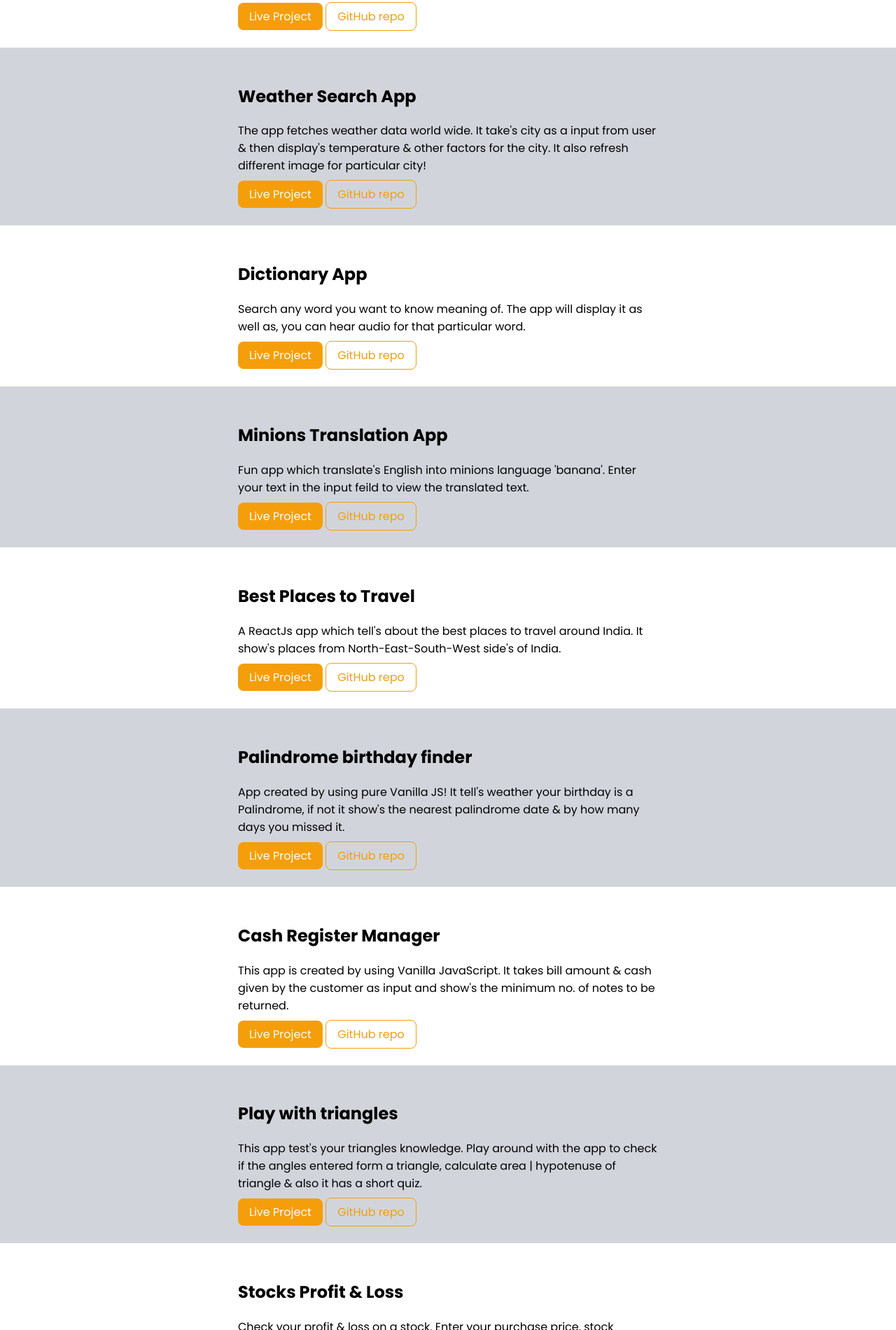
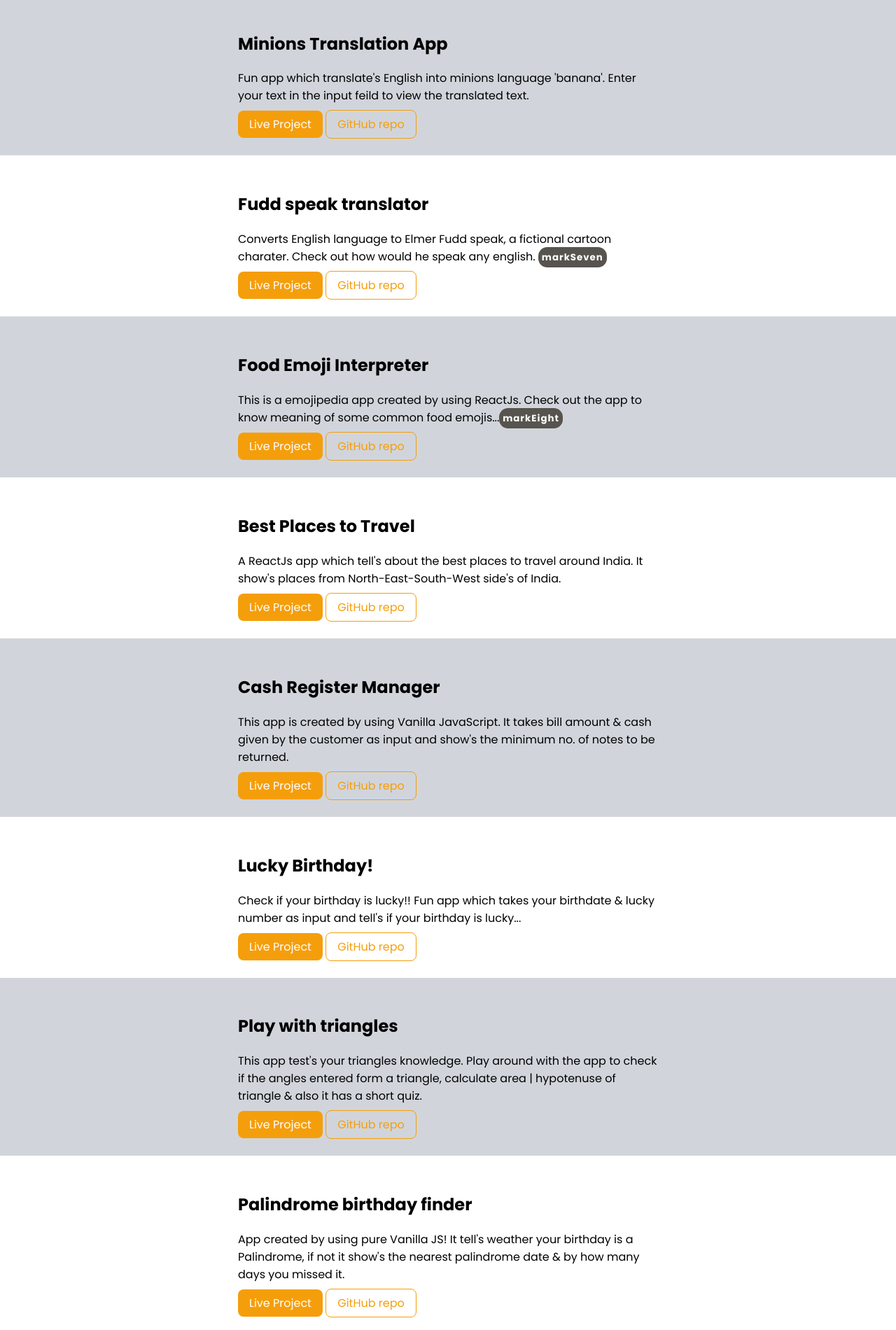
Before and after one commit to adidoshi/portfolio, a plain HTML site: page projects.html in a window 1280 px wide. Shown: the part 900-2800 px from the top of the page at 70% size. Drawn offline with nearby package versions, Linux system fonts and the light colour scheme.

Commit message:
docs: details reupload

```diff
--- a/projects.html
+++ b/projects.html
@@ -1,15 +1,19 @@
 <!DOCTYPE html>
 <html lang="en">
   <head>
-    <meta charset="UTF-8">
-    <meta http-equiv="X-UA-Compatible" content="IE=edge">
-    <meta name="viewport" content="width=device-width, initial-scale=1.0">
-    <link rel="stylesheet" href="style.css">
+    <meta charset="UTF-8" />
+    <meta http-equiv="X-UA-Compatible" content="IE=edge" />
+    <meta name="viewport" content="width=device-width, initial-scale=1.0" />
+    <link rel="stylesheet" href="style.css" />
     <link
       rel="stylesheet"
       href="https://cdn.jsdelivr.net/gh/devicons/devicon@v2.12.0/devicon.min.css"
     />
-    <link rel="shortcut icon" type="image/png" href="icon-project-management-96.png">
+    <link
+      rel="shortcut icon"
+      type="image/png"
+      href="icon-project-management-96.png"
+    />
     <title>Projects | Aditya Doshi</title>
   </head>
   <body>
@@ -20,7 +24,7 @@
           <a class="link1" href="index.html">Home</a>
         </li>
         <li class="list-item-inline">
-            <a class="link1  link-active" href="projects.html">Projects</a>
+          <a class="link1 link-active" href="projects.html">Projects</a>
         </li>
         <li class="list-item-inline">
           <a class="link1" href="blogs.html">Blogs</a>
@@ -34,12 +38,249 @@
 
     <section class="section ow">
       <div class="container container-center">
-          <h1>To Do Notes</h1>
+        <h1>doYouKnowMe Quiz</h1>
         <p>
-            This is a full stack app created on react as frontend & nodejs, expressJs as backend & mongodb as database. Complete user authentication with JWT auth token. CRUD operations functionality in the application to create, edit, delete, & fetch notes. Profile edit for the user. Search bar & markdown functionality also achieved.
+          CLI app made by using Node.js & replit as an IDE. Fun quiz to check
+          how well do you know about me!
         </p>
-          <a class="link link-primary" href="https://splashtodonotes.netlify.app" target="_blank">Live Project</a>
-          <a class="link link-secondary" href="https://github.com/adidoshi/todo-list_frontend" target="_blank">GitHub repo</a>
+        <a
+          class="link link-primary"
+          href="https://replit.com/@adidoshi/doYouKnowAboutMe?embed=1&output=1"
+          target="_blank"
+          >Live project</a
+        >
+        <a
+          class="link link-secondary"
+          href="https://github.com/adidoshi/doYouKnowMeQuiz"
+          target="_blank"
+          >GitHub repo</a
+        >
+      </div>
+    </section>
+
+    <section class="section">
+      <div class="container container-center">
+        <h1>Cricket Quiz</h1>
+        <p>
+          NodeJs CLI app to play cricket quiz!! Do check out, app includes
+          challenges for each level. Tackle them, to achieve high score.
+        </p>
+        <a
+          class="link link-primary"
+          href="https://replit.com/@adidoshi/cricketQuiz?embed=1&output=1"
+          target="_blank"
+          >Live Project</a
+        >
+        <a
+          class="link link-secondary"
+          href="https://github.com/adidoshi/cricket-Quiz"
+          target="_blank"
+          >GitHub repo</a
+        >
+      </div>
+    </section>
+
+    <section class="section ow">
+      <div class="container container-center">
+        <h1>Minions Translation App</h1>
+        <p>
+          Fun app which translate's English into minions language 'banana'.
+          Enter your text in the input feild to view the translated text.
+        </p>
+        <a
+          class="link link-primary"
+          href="https://minionspeak-translator.netlify.app/"
+          target="_blank"
+          >Live Project</a
+        >
+        <a
+          class="link link-secondary"
+          href="https://github.com/adidoshi/minions-translator"
+          target="_blank"
+          >GitHub repo</a
+        >
+      </div>
+    </section>
+
+    <section class="section">
+      <div class="container container-center">
+        <h1>Fudd speak translator</h1>
+        <p>
+          Converts English language to Elmer Fudd speak, a fictional cartoon
+          charater. Check out how would he speak any english.
+          <small class="extra">markSeven</small>
+        </p>
+        <a
+          class="link link-primary"
+          href="https://fudd-speak.netlify.app/"
+          target="_blank"
+          >Live Project</a
+        >
+        <a
+          class="link link-secondary"
+          href="https://github.com/adidoshi/fudd-speak-translator"
+          target="_blank"
+          >GitHub repo</a
+        >
+      </div>
+    </section>
+
+    <section class="section ow">
+      <div class="container container-center">
+        <h1>Food Emoji Interpreter</h1>
+        <p>
+          This is a emojipedia app created by using ReactJs. Check out the app
+          to know meaning of some common food emojis...<small class="extra"
+            >markEight</small
+          >
+        </p>
+        <a
+          class="link link-primary"
+          href="https://uyblv.csb.app/"
+          target="_blank"
+          >Live Project</a
+        >
+        <a
+          class="link link-secondary"
+          href="https://github.com/adidoshi/food-emoji-Interpreter"
+          target="_blank"
+          >GitHub repo</a
+        >
+      </div>
+    </section>
+
+    <section class="section">
+      <div class="container container-center">
+        <h1>Best Places to Travel</h1>
+        <p>
+          A ReactJs app which tell's about the best places to travel around
+          India. It show's places from North-East-South-West side's of India.
+        </p>
+        <a
+          class="link link-primary"
+          href="https://if29i.csb.app/"
+          target="_blank"
+          >Live Project</a
+        >
+        <a
+          class="link link-secondary"
+          href="https://github.com/adidoshi/travel-places"
+          target="_blank"
+          >GitHub repo</a
+        >
+      </div>
+    </section>
+
+    <section class="section ow">
+      <div class="container container-center">
+        <h1>Cash Register Manager</h1>
+        <p>
+          This app is created by using Vanilla JavaScript. It takes bill amount
+          & cash given by the customer as input and show's the minimum no. of
+          notes to be returned.
+        </p>
+        <a
+          class="link link-primary"
+          href="https://cash-register-check.netlify.app/"
+          target="_blank"
+          >Live Project</a
+        >
+        <a
+          class="link link-secondary"
+          href="https://github.com/adidoshi/cash-register"
+          target="_blank"
+          >GitHub repo</a
+        >
+      </div>
+    </section>
+
+    <section class="section">
+      <div class="container container-center">
+        <h1>Lucky Birthday!</h1>
+        <p>
+          Check if your birthday is lucky!! Fun app which takes your birthdate &
+          lucky number as input and tell's if your birthday is lucky...
+        </p>
+        <a
+          class="link link-primary"
+          href="https://lucky-birth-day.netlify.app/"
+          target="_blank"
+          >Live Project</a
+        >
+        <a
+          class="link link-secondary"
+          href="https://github.com/adidoshi/isYourBirthdayLucky"
+          target="_blank"
+          >GitHub repo</a
+        >
+      </div>
+    </section>
+
+    <section class="section ow">
+      <div class="container container-center">
+        <h1>Play with triangles</h1>
+        <p>
+          This app test's your triangles knowledge. Play around with the app to
+          check if the angles entered form a triangle, calculate area |
+          hypotenuse of triangle & also it has a short quiz.
+        </p>
+        <a
+          class="link link-primary"
+          href="https://triangles-knowledge.netlify.app/"
+          target="_blank"
+          >Live Project</a
+        >
+        <a
+          class="link link-secondary"
+          href="https://github.com/adidoshi/Fun-with-triangles"
+          target="_blank"
+          >GitHub repo</a
+        >
+      </div>
+    </section>
+
+    <section class="section">
+      <div class="container container-center">
+        <h1>Palindrome birthday finder</h1>
+        <p>
+          App created by using pure Vanilla JS! It tell's weather your birthday
+          is a Palindrome, if not it show's the nearest palindrome date & by how
+          many days you missed it.
+        </p>
+        <a
+          class="link link-primary"
+          href="https://palindrome-birthday-finder.netlify.app/"
+          target="_blank"
+          >Live Project</a
+        >
+        <a
+          class="link link-secondary"
+          href="https://github.com/adidoshi/palindrome-birthday"
+          target="_blank"
+          >GitHub repo</a
+        >
+      </div>
+    </section>
+
+    <section class="section ow">
+      <div class="container container-center">
+        <h1>Stocks Profit & Loss</h1>
+        <p>
+          Check your profit & loss on a stock. Enter your purchase price, stock
+          quantity & current price of the stock to check your net P&L.
+        </p>
+        <a
+          class="link link-primary"
+          href="https://stocks-profit-loss-calculator.netlify.app/"
+          target="_blank"
+          >Live Project</a
+        >
+        <a
+          class="link link-secondary"
+          href="https://github.com/adidoshi/stock-profitLoss"
+          target="_blank"
+          >GitHub repo</a
+        >
       </div>
     </section>
 
@@ -47,10 +288,21 @@
       <div class="container container-center">
         <h1>Food Recipe Search</h1>
         <p>
-            Recipe search by ingredients & dish name! The app display's the data of food-recipes. It is a fully responsive web-app.
+          Recipe search by ingredients & dish name! The app display's the data
+          of food-recipes. It is a fully responsive web-app.
         </p>
-          <a class="link link-primary" href="https://foodrecipebyitems.netlify.app/" target="_blank">Live Project</a>
-          <a class="link link-secondary" href="https://github.com/adidoshi/Recipe-search" target="_blank">GitHub repo</a>
+        <a
+          class="link link-primary"
+          href="https://foodrecipebyitems.netlify.app/"
+          target="_blank"
+          >Live Project</a
+        >
+        <a
+          class="link link-secondary"
+          href="https://github.com/adidoshi/Recipe-search"
+          target="_blank"
+          >GitHub repo</a
+        >
       </div>
     </section>
 
@@ -58,10 +310,22 @@
       <div class="container container-center">
         <h1>Weather Search App</h1>
         <p>
-            The app fetches weather data world wide. It take's city as a input from user & then display's temperature & other factors for the city. It also refresh different image for particular city!
+          The app fetches weather data world wide. It take's city as a input
+          from user & then display's temperature & other factors for the city.
+          It also refresh different image for particular city!
         </p>
-          <a class="link link-primary" href="https://worldwideweathersearch.netlify.app/" target="_blank">Live Project</a>
-          <a class="link link-secondary" href="https://github.com/adidoshi/Weather-App" target="_blank">GitHub repo</a>
+        <a
+          class="link link-primary"
+          href="https://worldwideweathersearch.netlify.app/"
+          target="_blank"
+          >Live Project</a
+        >
+        <a
+          class="link link-secondary"
+          href="https://github.com/adidoshi/Weather-App"
+          target="_blank"
+          >GitHub repo</a
+        >
       </div>
     </section>
 
@@ -69,110 +333,67 @@
       <div class="container container-center">
         <h1>Dictionary App</h1>
         <p>
-            Search any word you want to know meaning of. The app will display it as well as, you can hear audio for that particular word.
+          Search any word you want to know meaning of. The app will display it
+          as well as, you can hear audio for that particular word.
         </p>
-          <a class="link link-primary" href="https://dictionarywords.netlify.app/" target="_blank">Live Project</a>
-          <a class="link link-secondary" href="https://github.com/adidoshi/Dictionary" target="_blank">GitHub repo</a>
+        <a
+          class="link link-primary"
+          href="https://dictionarywords.netlify.app/"
+          target="_blank"
+          >Live Project</a
+        >
+        <a
+          class="link link-secondary"
+          href="https://github.com/adidoshi/Dictionary"
+          target="_blank"
+          >GitHub repo</a
+        >
       </div>
     </section>
 
     <section class="section ow">
       <div class="container container-center">
-          <h1>Minions Translation App</h1>
+        <h1>Basic Calculator</h1>
         <p>
-            Fun app which translate's English into minions language 'banana'. Enter your text in the input feild to view the translated text.
+          Normal calculator which performs arithmetic calculations like
+          addition, subtraction, division, multiplication & modulus.
         </p>
-          <a class="link link-primary" href="https://minionspeak-translator.netlify.app/" target="_blank">Live Project</a>
-          <a class="link link-secondary" href="https://github.com/adidoshi/minions-translator" target="_blank">GitHub repo</a>
-        </div>
-      </section>
-
-      <section class="section ">
-        <div class="container container-center">
-          <h1>Best Places to Travel</h1>
-          <p>
-            A ReactJs app which tell's about the best places to travel around India. It show's places from North-East-South-West side's of India.
-          </p>
-          <a class="link link-primary" href="https://if29i.csb.app/" target="_blank">Live Project</a>
-          <a class="link link-secondary" href="https://github.com/adidoshi/travel-places" target="_blank">GitHub repo</a>
-        </div>
-      </section>
-
-      <section class="section ow">
-        <div class="container container-center">
-          <h1>Palindrome birthday finder</h1>
-          <p>
-            App created by using pure Vanilla JS! It tell's weather your birthday is a Palindrome, if not it show's the nearest palindrome date & by how many days you missed it.
-          </p>
-          <a class="link link-primary" href="https://palindrome-birthday-finder.netlify.app/" target="_blank">Live Project</a>
-          <a class="link link-secondary" href="https://github.com/adidoshi/palindrome-birthday" target="_blank">GitHub repo</a>
+        <a
+          class="link link-primary"
+          href="https://basic-calculatoroperations.netlify.app/"
+          target="_blank"
+          >Live Project</a
+        >
+        <a
+          class="link link-secondary"
+          href="https://github.com/adidoshi/Calculator"
+          target="_blank"
+          >GitHub repo</a
+        >
       </div>
     </section>
 
     <section class="section">
       <div class="container container-center">
-          <h1>Cash Register Manager</h1>
+        <h1>To Do Notes</h1>
         <p>
-            This app is created by using Vanilla JavaScript. It takes bill amount & cash given by the customer as input and show's the minimum no. of notes to be returned.
+          A simple app where you can create your day to day work notes. The app
+          is created with help of vanilla JS & Bootstrap for CSS. It also saves
+          the data in local storage on creation of note & delete's on wiping
+          off. It also has a search bar functionality to search notes.
         </p>
-          <a class="link link-primary" href="https://cash-register-check.netlify.app/" target="_blank">Live Project</a>
-          <a class="link link-secondary" href="https://github.com/adidoshi/cash-register" target="_blank">GitHub repo</a>
-        </div>
-      </section>
-
-      <section class="section ow">
-        <div class="container container-center">
-          <h1>Play with triangles</h1>
-          <p>
-            This app test's your triangles knowledge. Play around with the app to check if the angles entered form a triangle, calculate area | hypotenuse of triangle & also it has a short quiz.
-          </p>
-          <a class="link link-primary" href="https://triangles-knowledge.netlify.app/" target="_blank">Live Project</a>
-          <a class="link link-secondary" href="https://github.com/adidoshi/Fun-with-triangles" target="_blank">GitHub repo</a>
-        </div>
-      </section>
-
-
-      <section class="section">
-        <div class="container container-center">
-          <h1>Stocks Profit & Loss</h1>
-          <p>
-            Check your profit & loss on a stock. Enter your purchase price, stock quantity & current price of the stock to check your net P&L.
-          </p>
-          <a class="link link-primary" href="https://stocks-profit-loss-calculator.netlify.app/" target="_blank">Live Project</a>
-          <a class="link link-secondary" href="https://github.com/adidoshi/stock-profitLoss" target="_blank">GitHub repo</a>
-        </div>
-      </section>
-
-      <section class="section ow">
-        <div class="container container-center">
-          <h1>Lucky Birthday!</h1>
-          <p>
-            Check if your birthday is lucky!! Fun app which takes your birthdate & lucky number as input and tell's if your birthday is lucky...
-          </p>
-          <a class="link link-primary" href="https://lucky-birth-day.netlify.app/" target="_blank">Live Project</a>
-          <a class="link link-secondary" href="https://github.com/adidoshi/isYourBirthdayLucky" target="_blank">GitHub repo</a>
-        </div>
-      </section>
-
-      <section class="section">
-        <div class="container container-center">
-          <h1>Basic Calculator</h1>
-          <p>
-            Normal calculator which performs arithmetic calculations like addition, subtraction, division, multiplication & modulus.
-          </p>
-          <a class="link link-primary" href="https://basic-calculatoroperations.netlify.app/" target="_blank">Live Project</a>
-          <a class="link link-secondary" href="https://github.com/adidoshi/Calculator" target="_blank">GitHub repo</a>
-        </div>
-      </section>
-
-      <section class="section ow">
-        <div class="container container-center">
-          <h1>Cricket Quiz</h1>
-          <p>
-            NodeJs CLI app to play cricket quiz!! Do check out, app includes challenges for each level. Tackle them, to achieve high score.
-          </p>
-          <a class="link link-primary" href="https://replit.com/@adidoshi/cricketQuiz?embed=1&output=1" target="_blank">Live Project</a>
-          <a class="link link-secondary" href="https://github.com/adidoshi/cricket-Quiz" target="_blank">GitHub repo</a>
+        <a
+          class="link link-primary"
+          href="https://todonotesgenerator.netlify.app/"
+          target="_blank"
+          >Live Project</a
+        >
+        <a
+          class="link link-secondary"
+          href="https://github.com/adidoshi/notes-generator"
+          target="_blank"
+          >GitHub repo</a
+        >
       </div>
     </section>
 
@@ -185,12 +406,20 @@
           </a>
         </li>
         <li class="list-item-inline list-space">
-            <a class="link1" href="https://twitter.com/adidoshi08" target="_blank">
+          <a
+            class="link1"
+            href="https://twitter.com/adidoshi08"
+            target="_blank"
+          >
             <i class="devicon-twitter-original twitter-logo"></i>
           </a>
         </li>
         <li class="list-item-inline list-space">
-            <a class="link1" href="https://www.linkedin.com/in/aditya-doshi08/" target="_blank">
+          <a
+            class="link1"
+            href="https://www.linkedin.com/in/aditya-doshi08/"
+            target="_blank"
+          >
             <i class="devicon-linkedin-plain linkedin-logo"></i>
           </a>
         </li>
```
Lines whose indentation alone changed are shown as unchanged.
